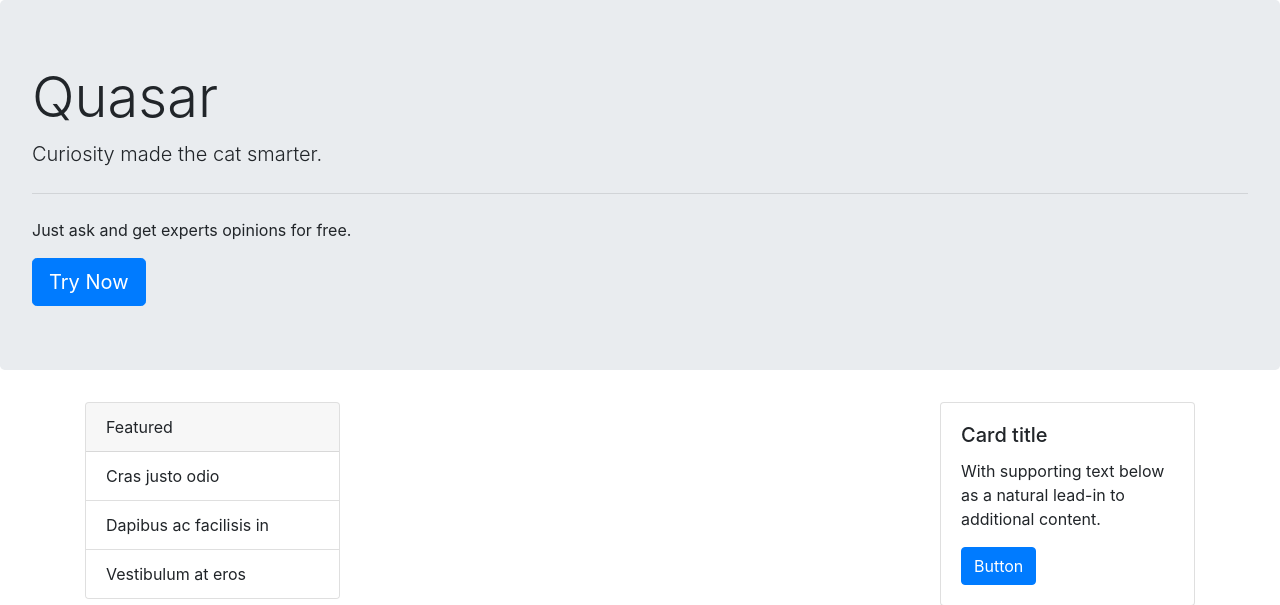
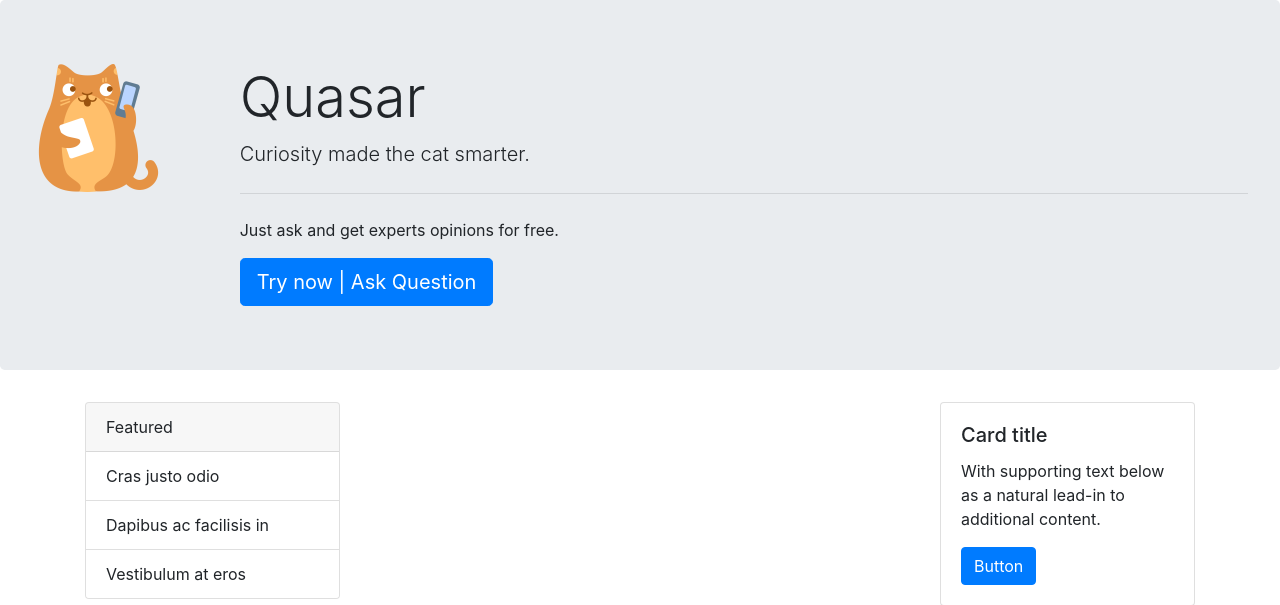
Before and after one commit to mohit4/Quasar, a Django app: page /home/ in a window 1280 px wide. Shown: the part 56-661 px from the top of the page. Run offline with Django 3.2, Linux system fonts and the light colour scheme; data that the repository does not hold is empty; some libraries are stand-ins or nearby versions.

Commit message:
Added cat img on homepage and done some minor changes

```diff
--- a/templates/ques_app/home.html
+++ b/templates/ques_app/home.html
@@ -1,13 +1,22 @@
 {% extends 'base.html' %}
+
+{% load static %}
 
 {% block content %}
 
 <div class="jumbotron">
-    <h1 class="display-4">Quasar</h1>
-    <p class="lead">Curiosity made the cat smarter.</p>
-    <hr class="my-4">
-    <p>Just ask and get experts opinions for free.</p>
-    <a class="btn btn-primary btn-lg" href="#" role="button">Try Now</a>
+    <div class="row">
+        <div class="col-md-2">
+            <img src="{% static 'img/cat_phone.png' %}">
+        </div>
+        <div class="col-md-10">
+            <h1 class="display-4">Quasar</h1>
+            <p class="lead">Curiosity made the cat smarter.</p>
+            <hr class="my-4">
+            <p>Just ask and get experts opinions for free.</p>
+            <a class="btn btn-primary btn-lg" href="#" role="button">Try now | Ask Question</a>
+        </div>
+    </div>
 </div>
 
 <div class="container">
@@ -30,7 +39,7 @@
                     <div class="card-body">
                         <h4 class="card-title">{{ question.text }}</h4>
                         <p class="card-text">{{ question.author }}</p>
-                        <a href="#" class="card-link">{{ question.answer_set.count }} answer(s)</a>
+                        <a href="{% url 'ques_app:ques_details' pk=question.pk %}" class="card-link">{{ question.answer_set.count }} answer(s)</a>
                     </div>
                     <div class="card-footer text-muted">
                         {{ question.date_created }}
```
Also changed, not shown: static/img/cat_phone.png (added).
